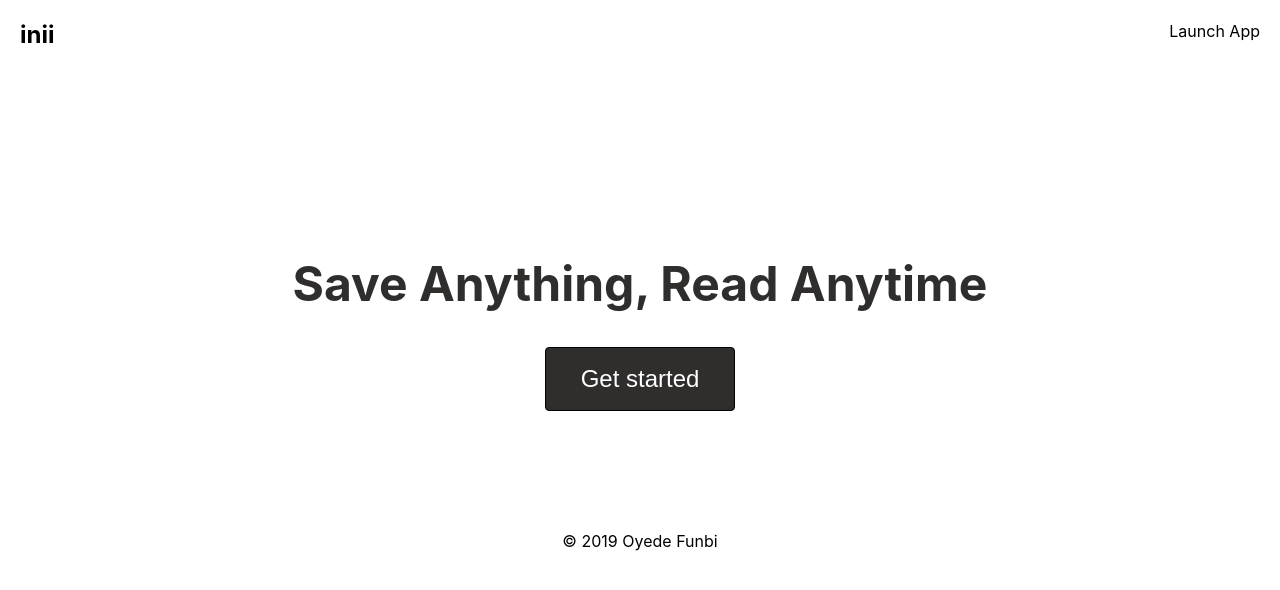
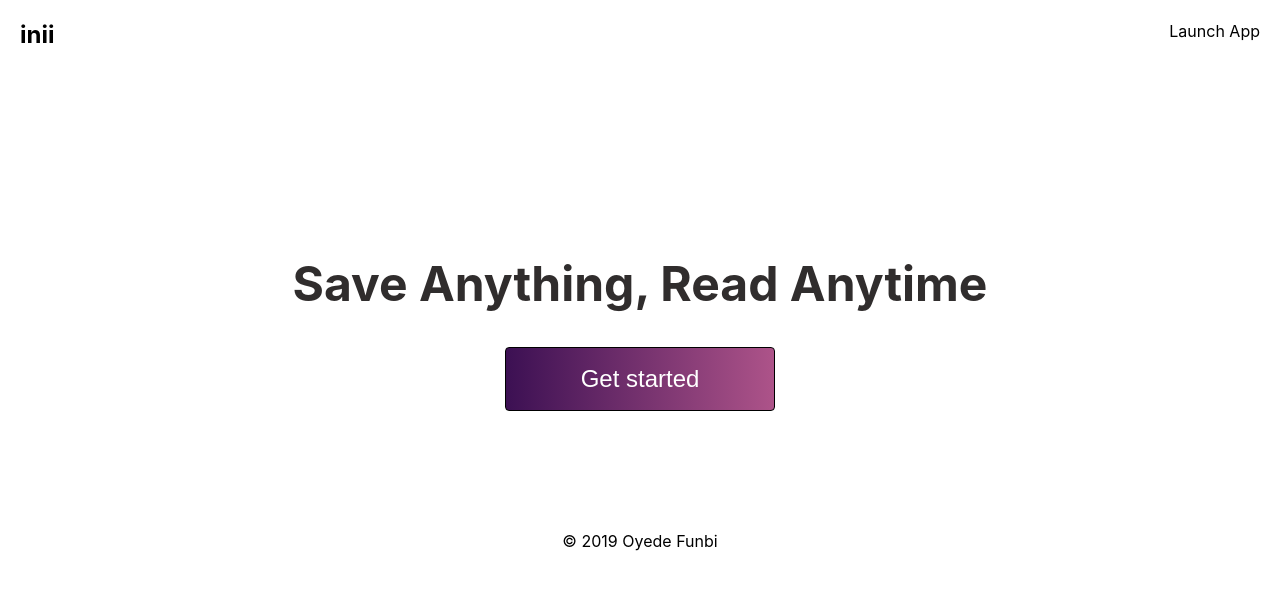
Before and after one commit to FunbiOyede/inii, a React (Create React App) app: page / in a window 1280 px wide. Shown: the top 590 px of the page. Built offline with nearby package versions, Linux system fonts and the light colour scheme.

Commit message:
css styles for get started button

```diff
--- a/src/component/LandingPage/LandingPage.module.css
+++ b/src/component/LandingPage/LandingPage.module.css
@@ -46,12 +46,22 @@
   border-style: solid;
   border-width: 1px;
   color: white;
-  background-color: rgb(48, 45, 45);
   font-size: 24px;
   line-height: 42px;
-  padding: 10px 35px;
+  padding: 10px 75px;
+  background: #ad5389; /* fallback for old browsers */
+  background: -webkit-linear-gradient(
+    to right,
+    #3c1053,
+    #ad5389
+  ); /* Chrome 10-25, Safari 5.1-6 */
+  background: linear-gradient(
+    to right,
+    #3c1053,
+    #ad5389
+  ); /* W3C, IE 10+/ Edge, Firefox 16+, Chrome 26+, Opera 12+, Safari 7+ */
 }
 
 .Main div button:hover {
-  color: rgb(121, 117, 117);
+  color: rgb(233, 233, 233);
 }
```
